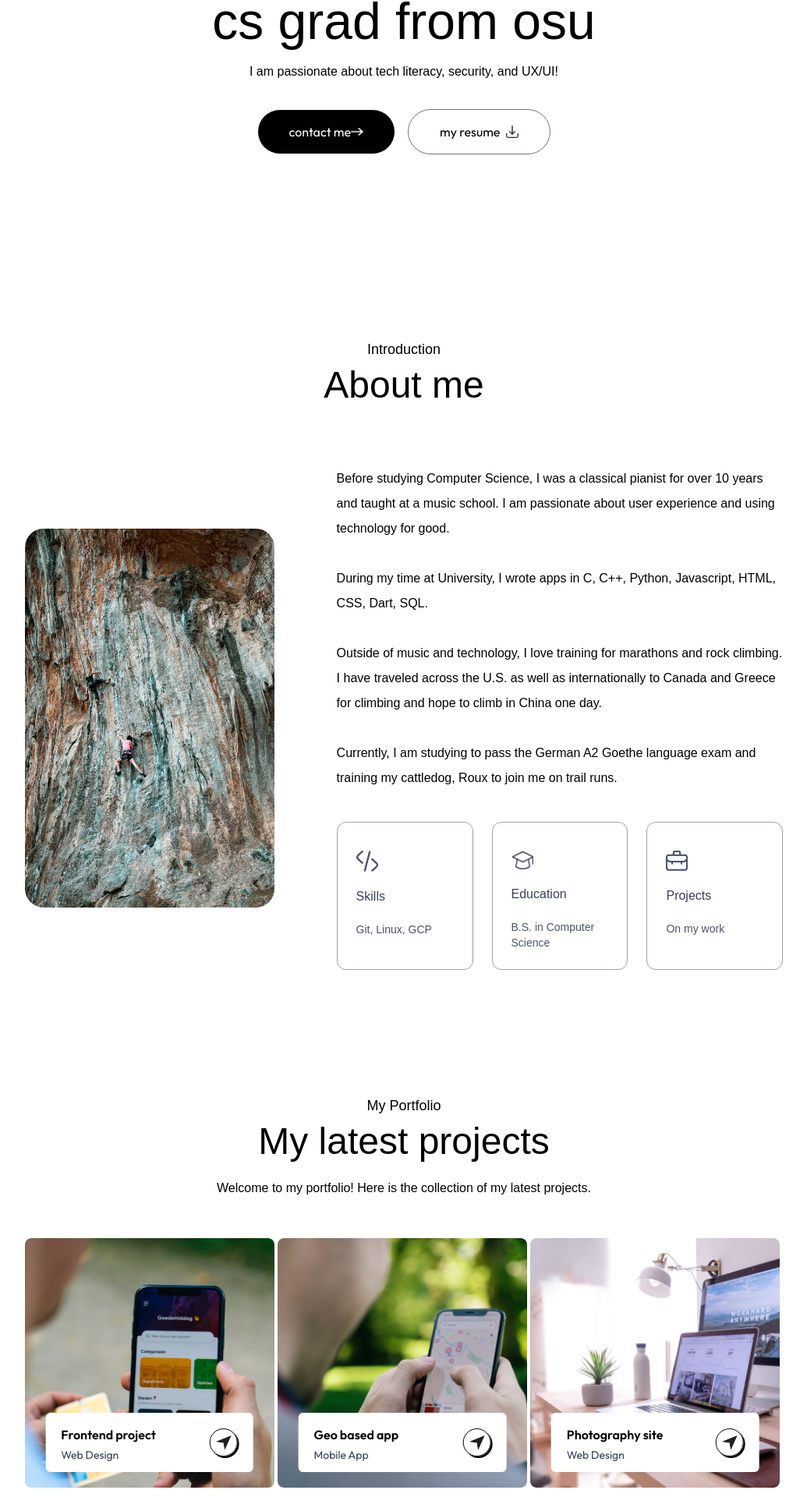
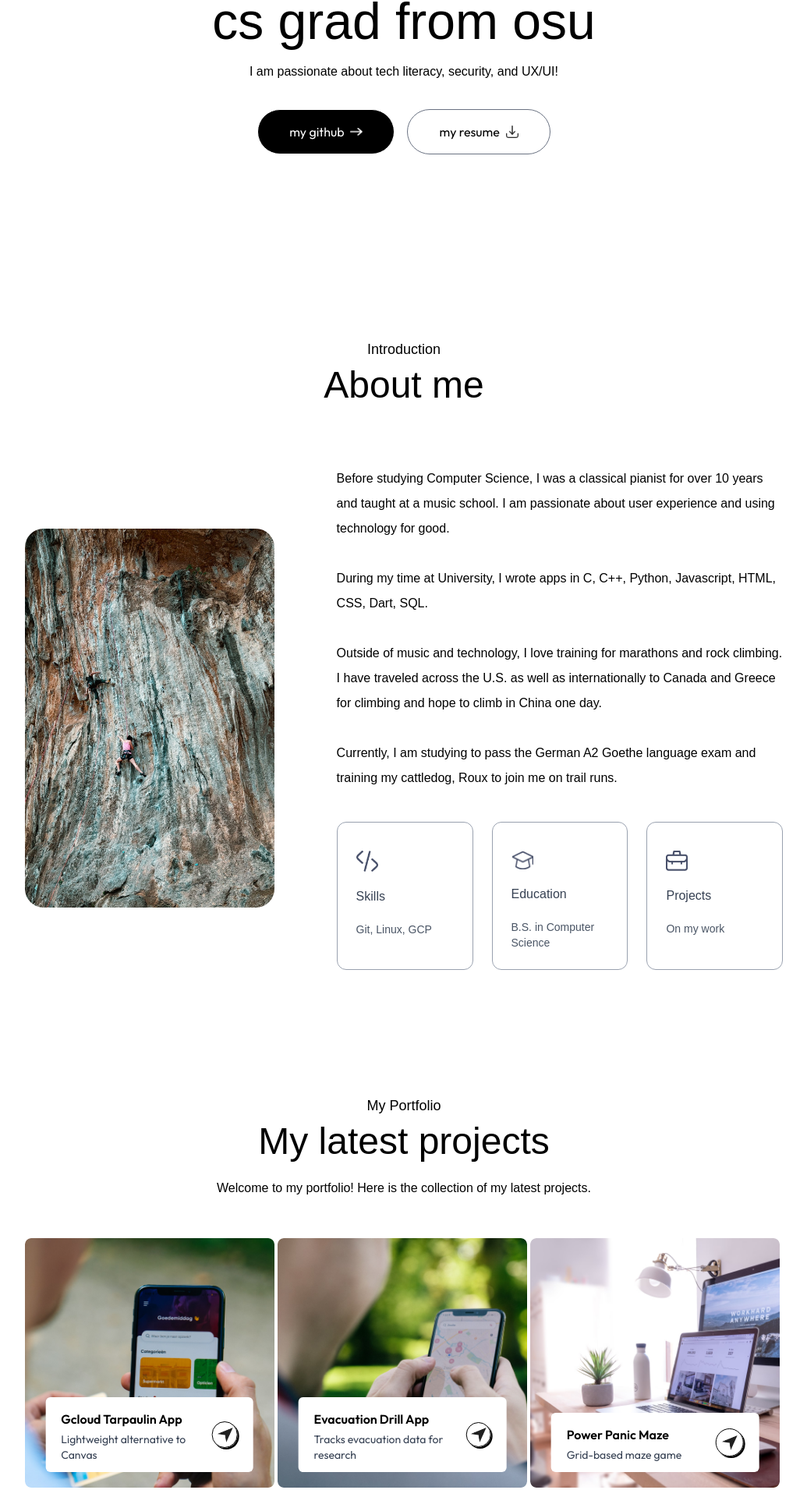
Before and after one commit to jasbot01/other-portfolio, a Next.js app in the folder my-app/: page / in a window 1280 px wide. Shown: the part 406-2326 px from the top of the page at 78% size, without its empty margins (122-1157 px from the left). Built offline with nearby package versions, Linux system fonts and the light colour scheme; a web font is replaced by a local one.

Commit message:
added my resume to download resume button

```diff
--- a/my-app/assets/assets.js
+++ b/my-app/assets/assets.js
@@ -82,24 +82,27 @@ export const assets = {
 
 export const workData = [
     {
-        title: 'Frontend project',
-        description: 'Web Design',
+        title: 'Gcloud Tarpaulin App',
+        description: 'Lightweight alternative to Canvas',
         bgImage: '/work-1.png',
+        git_url: 'https://github.com/jasbot01/gcloud-course-registration',
     },
     {
-        title: 'Geo based app',
-        description: 'Mobile App',
+        title: 'Evacuation Drill App',
+        description: 'Tracks evacuation data for research',
         bgImage: '/work-2.png',
+        git_url: 'https://github.com/jasbot01/evacuation-drill-app',
     },
     {
-        title: 'Photography site',
-        description: 'Web Design',
+        title: 'Power Panic Maze',
+        description: 'Grid-based maze game',
         bgImage: '/work-3.png',
+        git_url: 'https://github.com/jasbot01/maze-game',
     },
 ]
 
 export const serviceData = [
-    { icon: assets.web_icon, title: 'Web design', description: 'Web development is the process of building, programming...', link: '' },
+    { icon: assets.web_icon, title: 'Gcloud Tarpaulin App', description: 'Web development is the process of building, programming...', link: '' },
     { icon: assets.mobile_icon, title: 'Mobile app', description: 'Mobile app development involves creating software for mobile devices...', link: '' },
     { icon: assets.ui_icon, title: 'UI/UX design', description: 'UI/UX design focuses on creating a seamless user experience...', link: '' },
     { icon: assets.graphics_icon, title: 'Graphics design', description: 'Creative design solutions to enhance visual communication...', link: '' },
--- a/my-app/components/Contact.jsx
+++ b/my-app/components/Contact.jsx
@@ -37,8 +37,6 @@ const Contact = () => {
       setResult(data.message);
     }
   };
-
-
 
     return (
         <div id='contact' className='w-full px-[12%] py-10 scroll-mt-20 bg-[url("/
--- a/my-app/components/Header.jsx
+++ b/my-app/components/Header.jsx
@@ -28,12 +28,12 @@ const Header = () => {
             </p>
 
             <div className='flex flex-col sm:flex-row items-center gap-4 mt-4'>
-                <a href="#contact"
-                className='px-10 py-3 border border-white rounded-full bg-black text-white flex items-center'
-                >contact me<Image src={assets.right_arrow_white} alt='contact button'
+                <a href="https://github.com/jasbot01" target="_blank"
+                className='px-10 py-3 border border-white rounded-full bg-black text-white flex items-center gap-2'
+                >my github<Image src={assets.right_arrow_white} alt='contact button'
                 className='w-4'/></a>
 
-                <a href="/sample-resume.pdf" download className='px-10 py-3 border rounded-full border-gray-500 flex items-center gap-2'>
+                <a href="/J_Sny_Resume.pdf" target="_blank" download className='px-10 py-3 border rounded-full border-gray-500 flex items-center gap-2'>
                 my resume<Image src={assets.download_icon} alt='resume download button'
                 className='w-4'/></a>
 
--- a/my-app/components/Navbar.jsx
+++ b/my-app/components/Navbar.jsx
@@ -23,8 +23,10 @@ const Navbar = () => {
                 <li><a className="nav-link" href="#top">Home</a></li>
                 <li><a className="nav-link" href="#about">About me</a></li>
                 <li><a className="nav-link" href="#work">My Work</a></li>
+                    {/*
                 <li><a className="nav-link" href="#contact">Contact me</a></li>
-            </ul>
+                    */}
+                </ul>
             <div>
                 <a href="#contact" className='hidden lg:flex items-center gap-3 px-10 py-2.5 border border-gray-500 rounded-full ml-4 nav-link font-Ovo'>Contact <Image src={assets.arrow_icon} alt="contact" className='w-3'/></a>
             </div>
--- a/my-app/components/Work.jsx
+++ b/my-app/components/Work.jsx
@@ -30,12 +30,14 @@ const Work = () => {
                     className='w-84 sm:w-80 max-width-none aspect-square bg-no-repeat bg-cover bg-center rounded-lg
                     relative cursor-pointer group'
                     style={{backgroundImage: `url(${project.bgImage})`}}>
+
                         <div className='bg-white w-10/12 rounded-md absolute bottom-5
                         left-1/2 -translate-x-1/2 py-3 px-5 flex items-center
                         justify-between duration-500 group-hover:bottom-7'>
                             <div>
                                 <h2 className='font-semibold'>{project.title}</h2>
                                 <p className='text-sm text-gray-700'>{project.description}</p>
+                                <a src={project.git_url}></a>
                             </div>
                             <div className='border rounded-full border-black w-9
                             aspect-square flex items-center justify-center shadow-[2px_2px_0_#000]
```
Also changed, not shown: 1 other file (tests, documents, lock files or other folders).
